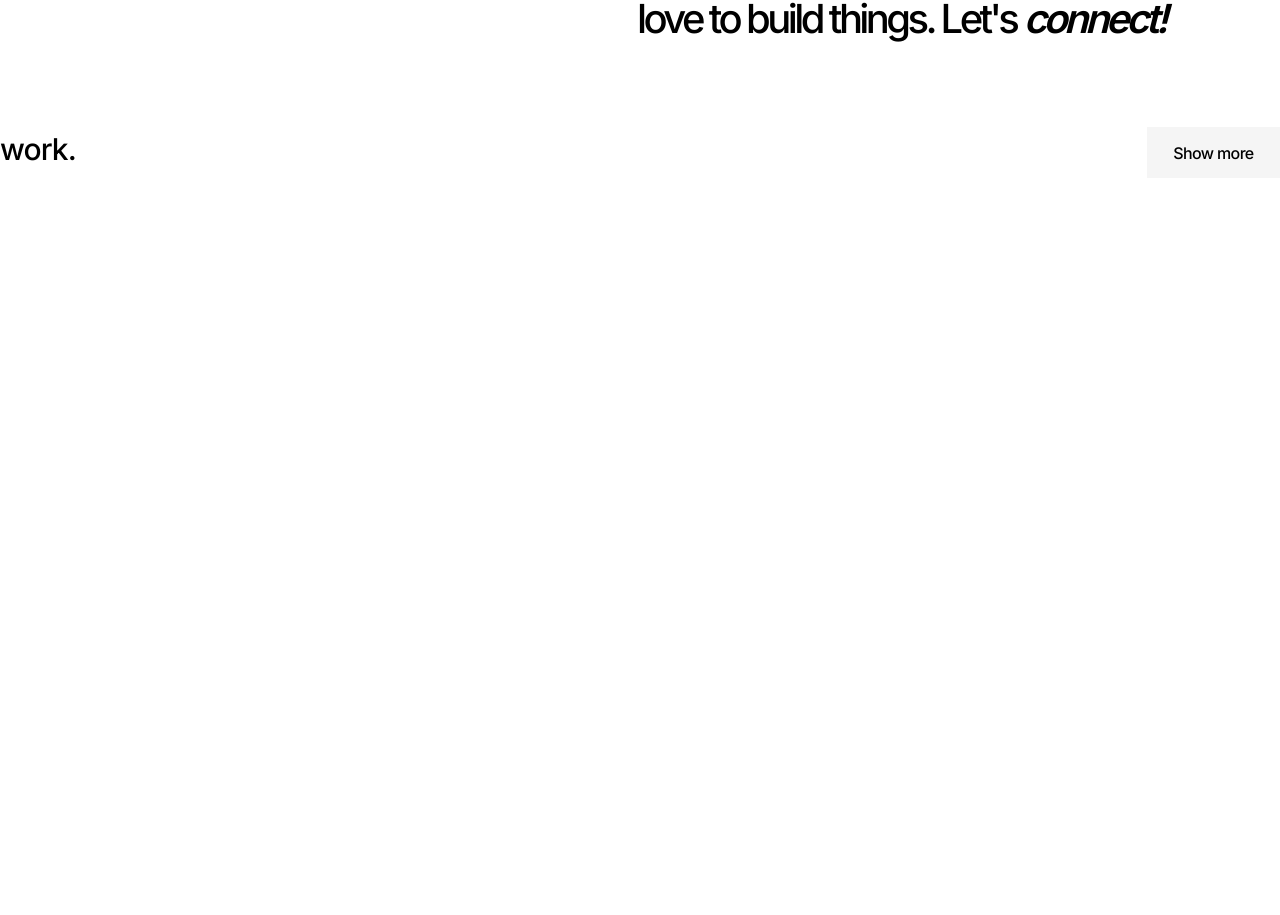
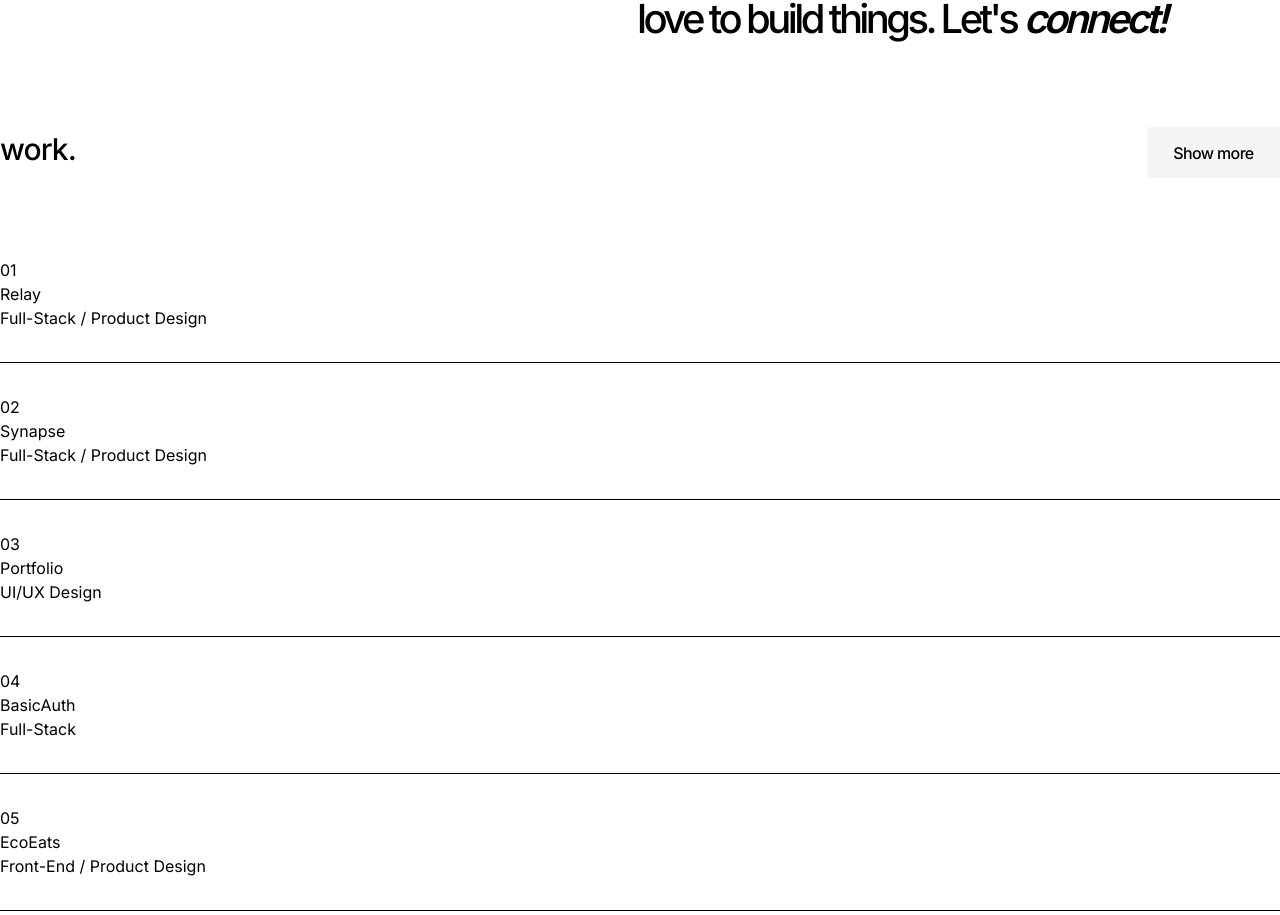
Before and after one commit to markaxelus/portfolio, a Next.js app: page / in a window 1280 px wide. Shown: the part 673-1588 px from the top of the page. Built offline with nearby package versions, Linux system fonts and the light colour scheme.

Commit message:
data changes

```diff
--- a/src/app/page.tsx
+++ b/src/app/page.tsx
@@ -1,11 +1,11 @@
 import Hero from "@/components/Hero"
-import SelectedProjects from "@/components/Projects/SelectedProjects"
+import Works from "@/components/Works"
 
 export default function Home() {
   return (
     <main className="">
       <Hero/>
-      <SelectedProjects
+      <Works
         headingText="work."
         headingClassName="text-[30px] tracking-[-0.03em] font-medium"
       />
--- a/src/components/Projects/SelectedProjects/index.tsx
+++ b/src/components/Works/index.tsx
@@ -2,20 +2,21 @@ import React from "react";
 import Link from "next/link";
 import { Project, projects } from "@/data/projects";
 
-interface SelectedProjectsProps {
+interface WorksProps {
   headingText: string;
   headingClassName: string;
 }
 
-const index = ({ headingText, headingClassName }: SelectedProjectsProps) => {
+const index = ({ headingText, headingClassName }: WorksProps) => {
   return (
     <section
       className="max-w-[1600px] w-full mx-auto
           h-[100vh]
           px-[20px] md:px-[30px] lg:px-0
-          flex flex-col md:justify-between
+
           gap-12 md:gap-6"
     >
+      {/* Heading */}
       <div className="flex justify-between">
         <h1 className={`${headingClassName}`}>{headingText}</h1>
         <Link href='/works'
@@ -26,6 +27,24 @@ const index = ({ headingText, headingClassName }: SelectedProjectsProps) => {
           </button>
         </Link>
       </div>
+
+      {/* Display Section */}
+      <div className="pt-12">
+        {projects.map((project: Project) => (
+          <Link
+            key={project.id}
+            href={`/works/${project.slug}`}
+            className="group relative block border-[rgb(229, 231, 245)] border-b py-8 overflow-hidden"
+          >
+            <div className="">
+              <span className="">0{project.id}</span>
+              <h3 className="">{project.title}</h3>
+              <span className="">{project.category}</span>
+            </div>
+
+          </Link>
+        ))}
+      </div>
     </section>
   );
 };
--- a/src/data/projects.ts
+++ b/src/data/projects.ts
@@ -1,10 +1,11 @@
-/* export type Project = {
+export type Project = {
   id: number;
   slug: string;
   title: string;
   category: string;
   projectType: string;
   imageUrl: string;
+  date: Number;
   description: string;
 }
 
@@ -16,6 +17,7 @@ export const projects: Project[] = [
     category: "Full-Stack / Product Design",
     projectType: "Personal Project",
     imageUrl: "/relay.jpg",
+    date: 2025,
     description: "",
   },
   {
@@ -25,66 +27,38 @@ export const projects: Project[] = [
     category: "Full-Stack / Product Design",
     projectType: "Hackathon",
     imageUrl: "",
+    date: 2025,
     description: "",
   },
   {
     id: 3,
+    slug: "portfolio",
+    title: "Portfolio",
+    category: "UI/UX Design",
+    projectType: "Hackathon",
+    imageUrl: "",
+    date: 2025,
+    description: "",
+  },
+  {
+    id: 4,
     slug: "basicauth",
     title: "BasicAuth",
     category: "Full-Stack",
     projectType: "Personal Project",
     imageUrl: "/basicauth",
+    date: 2024,
     description: "",
   },
   {
-    id: 4,
+    id: 5,
     slug: "ecoeats",
     title: "EcoEats",
     category: "Front-End / Product Design",
     projectType: "Hackathon",
     imageUrl: "/ecoeats.jpg",
+    date: 2024,
     description: "",
   },
 
-] */
-
-  // data/projects.ts
-
-export type Project = {
-  id: number
-  slug: string
-  title: string
-  category: string
-  imageUrl: string
-  description: string
-}
-
-export const projects: Project[] = [
-  {
-    id: 1,
-    slug: "meetmate",
-    title: "MeetMate",
-    category: "Development / Design",
-    imageUrl: "/images/meetmate.png",
-    description:
-      "MeetMate is a collaborative meeting scheduling app that helps teams find optimal times across time zones.",
-  },
-  {
-    id: 2,
-    slug: "fishtrack",
-    title: "fishtrack.",
-    category: "iOS Development / Product Design",
-    imageUrl: "/images/fishtrack.png",
-    description:
-      "Track fish migrations and movements with a modern iOS app using live data overlays.",
-  },
-  {
-    id: 3,
-    slug: "tcg-home",
-    title: "TCG-Home",
-    category: "Frontend Development",
-    imageUrl: "/images/tcg-home.png",
-    description:
-      "A property listing site with clean UI and instant filtering based on user preferences.",
-  },
 ]
```
